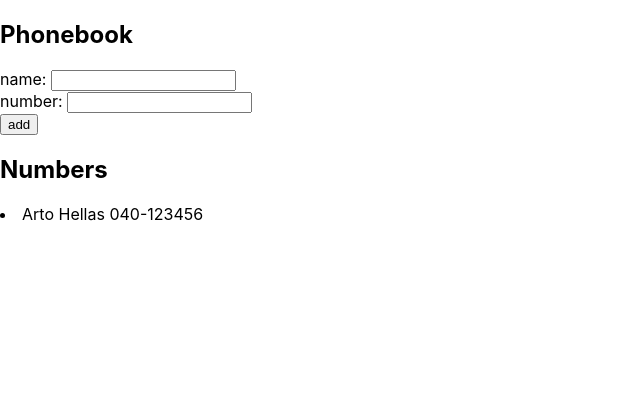
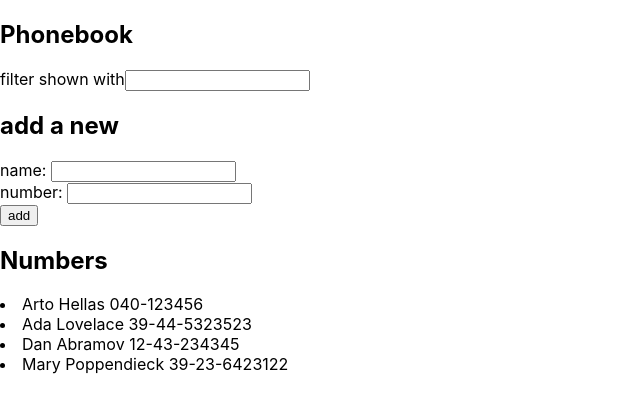
Before and after one commit to gonzalonahuelgomez/FSBootcamp, a React (Create React App) app in the folder part1/: page / in a window 1280 px wide. Shown: the top 412 px of the page, without its empty margins (0-640 px from the left). Built offline with nearby package versions, Linux system fonts and the light colour scheme.

Commit message:
starting 2.10

```diff
--- a/part1/src/App.js
+++ b/part1/src/App.js
@@ -1,16 +1,20 @@
 import { useState } from 'react'
-import Person from './components/Person'
+import Filter from './components/Filter'
+import Persons from './components/Persons'
 
-let CONTADOR = 0
+let CONTADOR = 4
 
 const App = () => {
 
   const [persons, setPersons] = useState([
-    { id: 0, name: 'Arto Hellas', number: '040-123456' }
+    { name: 'Arto Hellas', number: '040-123456', id: 1 },
+    { name: 'Ada Lovelace', number: '39-44-5323523', id: 2 },
+    { name: 'Dan Abramov', number: '12-43-234345', id: 3 },
+    { name: 'Mary Poppendieck', number: '39-23-6423122', id: 4 }
   ])
   const [newName, setNewName] = useState('')
   const [newNumber, setNewNumber] = useState('')
-
+  const [filter, setFilter] = useState('')
 
   const addPerson = (event) => {
     event.preventDefault()
@@ -31,10 +35,15 @@ const App = () => {
   const handleNumberChange = (event) => {
     setNewNumber(event.target.value)
   }
+  const handleFilterChange = (event) => {
+    setFilter(event.target.value)
+  }
 
   return (
     <div>
       <h2>Phonebook</h2>
+      <Filter name={filter} onChange={handleFilterChange}/>
+      <h2>add a new</h2>
       <form onSubmit={addPerson}>
         <div>
           name: <input value={newName} onChange={handleNameChange}/>
@@ -47,9 +56,7 @@ const App = () => {
         </div>
       </form>
       <h2>Numbers</h2>
-      {persons.map(person =>
-        <Person key={person.id} person={person}/>
-      )}
+      <Persons persons={persons} filter={filter}/>
     </div>
   )
 }
--- a/part1/src/components/Filter.jsx
+++ b/part1/src/components/Filter.jsx
@@ -1,6 +1,8 @@
 const Filter = ({name, onChange}) => {
   return (
-    <div>Filter</div>
+    <>
+      filter shown with<input value={name} onChange={onChange} />
+    </>
   )
 }
 
--- /dev/null
+++ b/part1/src/components/Persons.jsx
@@ -0,0 +1,16 @@
+import Person from './Person'
+
+const Persons = ({persons, filter}) => {
+    //persons.map(e => e.name.toLowerCase()).filter(i => i.indexOf(filter) !== -1)
+    return(
+        persons
+            .filter((person) =>
+                person.name.toLowerCase().includes(filter.toLowerCase())
+            )
+            .map((filteredPerson) =>
+                (<Person key={filteredPerson.id} person={filteredPerson} />)
+            )
+    )
+}
+
+export default Persons
```
